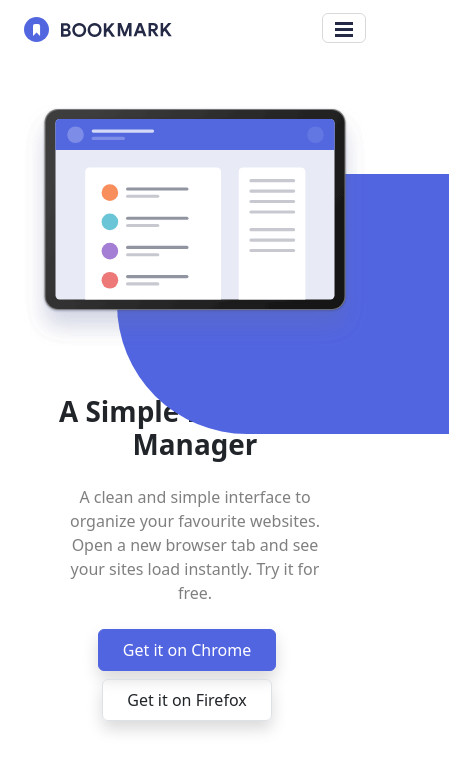
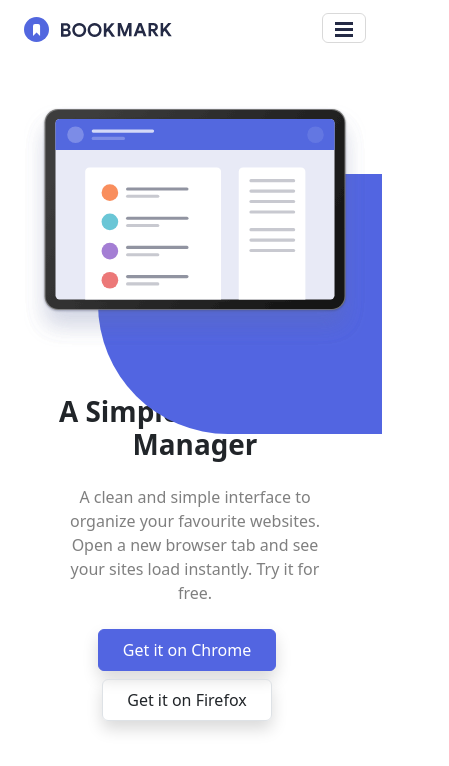
Before and after one commit to sergi-moliner/Sprint-1.2, a website: page index.html in a window 390 px wide. Shown: the top 766 px of the page, 449 px wide, since content can reach past the window. Drawn offline with nearby package versions, Linux system fonts and the light colour scheme.

Commit message:
correccion-scroll

```diff
--- a/main.scss
+++ b/main.scss
@@ -12,12 +12,12 @@
     margin-top: 100px;
     z-index: 1;
 
-    @media (max-width: 768px) {
+    @media (max-width: 725px) {
         padding: 130px;
         border-top-left-radius: 130px;
         border-bottom-left-radius: 130px;
-        width: 85%;
-        left: 30%;
+        width: 73%;
+        left: 25%;
         right: 0;
         margin-top: 70px;
     }
```
Also changed, not shown: main.css.
